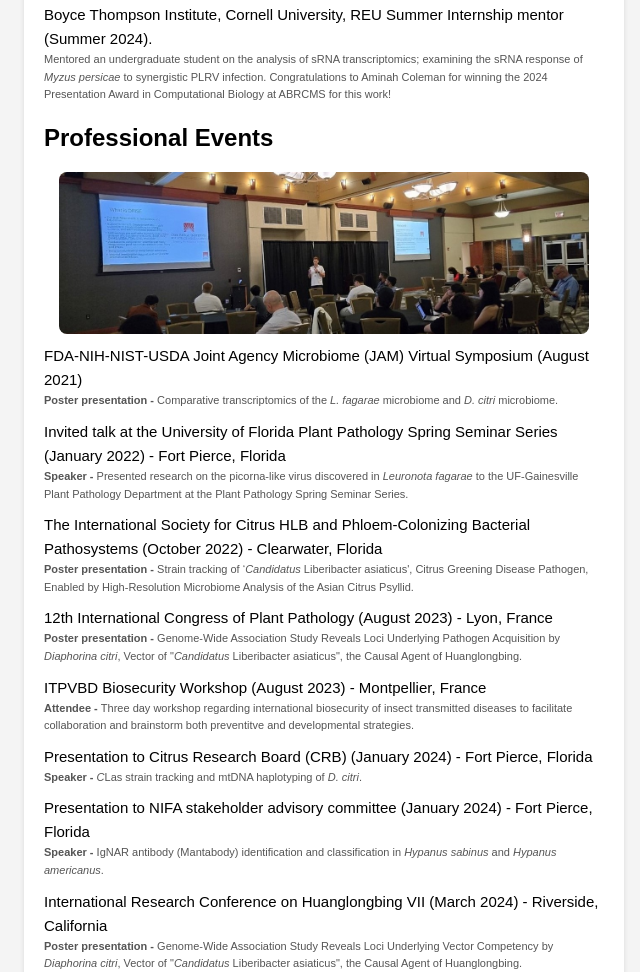
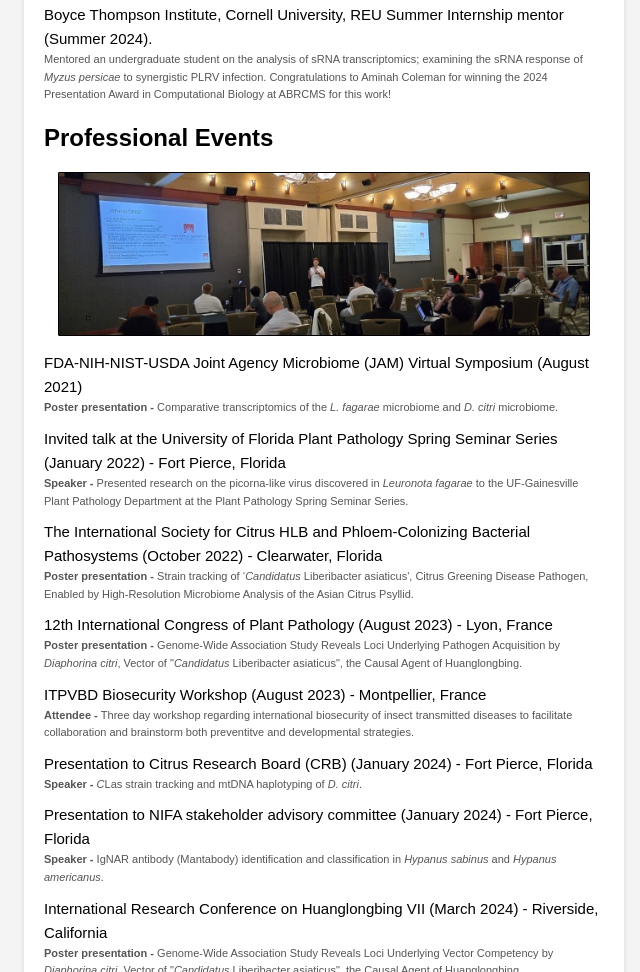
Before and after one commit to dougiestuehler/dougiestuehler.github.io, a plain HTML site: page index.html in a window 1280 px wide. Shown: the part 6124-7096 px from the top of the page, without its empty margins (316-956 px from the left). Drawn offline with Linux system fonts and the light colour scheme.

Commit message:
Update commit 2

```diff
--- a/index.html
+++ b/index.html
@@ -168,7 +168,7 @@
 			<div class="subtext" style="margin-top: -10px;">Mentored an undergraduate student on the analysis of sRNA transcriptomics; examining the sRNA response of <em>Myzus persicae</em> to synergistic PLRV infection. Congratulations to Aminah Coleman for winning the 2024 Presentation Award in Computational Biology at ABRCMS for this work! </div>
 
             <div class="header" style= "margin-top: 15px">Professional Events</div>
-            <img src="images/misa2024thin.jpg" alt="Image 4" style="width: 150%; height: auto; max-width: 530px; margin-bottom: 10px; margin-top: 15px;">
+            <img src="images/misa2024thin.jpg" alt="Image 4" style="width: 100%; height: auto; max-width: 530px; margin-bottom: 15px; margin-top: 15px;; border: 1px solid black; border-radius: 1px">
 
 			<div class="text">FDA-NIH-NIST-USDA Joint Agency Microbiome (JAM) Virtual Symposium (August 2021)</div>
 			<div class="subtext" style="margin-top: -10px;"><strong>Poster presentation - </strong>Comparative transcriptomics of the <em>L. fagarae</em> microbiome and <em>D. citri</em> microbiome.</div>
```
